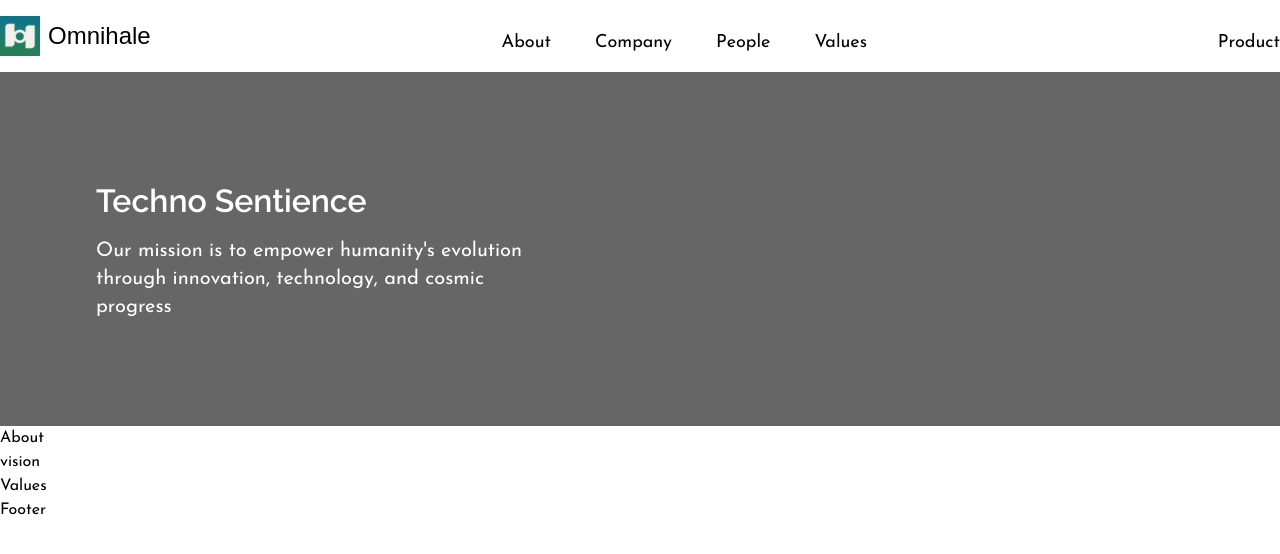
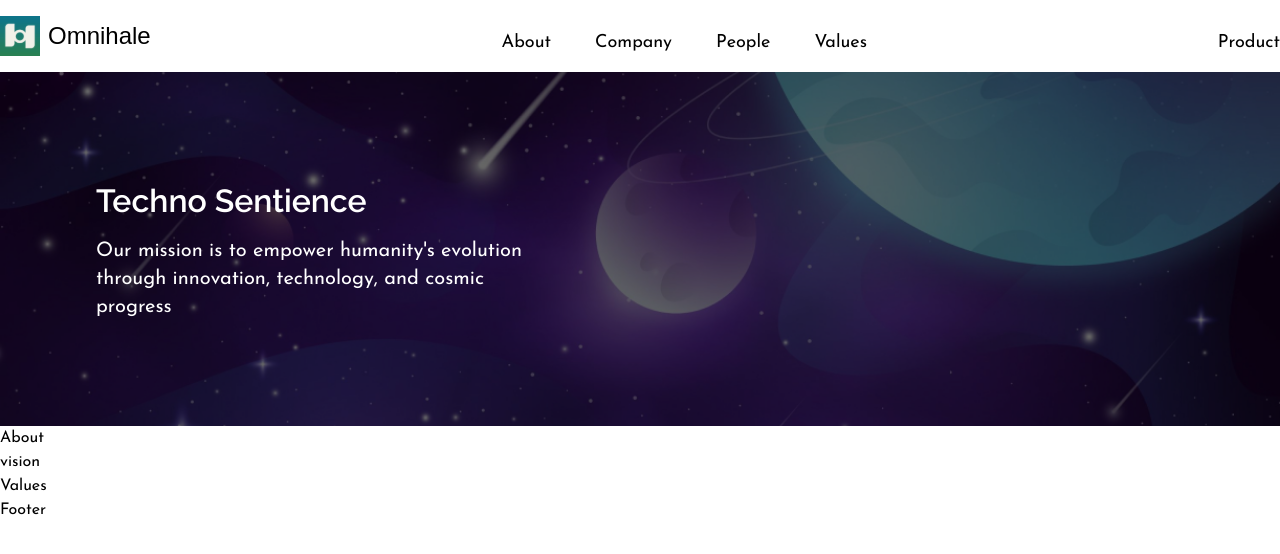
Before and after one commit to omnihale-inc/about, a Next.js app: page / in a window 1280 px wide. Shown: the top 554 px of the page. Built offline with nearby package versions, Linux system fonts and the light colour scheme; a web font is replaced by a local one.

Commit message:
feat: adding background image

```diff
--- a/tailwind.config.ts
+++ b/tailwind.config.ts
@@ -14,6 +14,10 @@ const config: Config = {
         'white-color': 'var(--white-color)',
         'read-more': 'var(--read-more)',
         'light-gray': 'var(--light-gray)'
+      },
+      backgroundImage: {
+        'hero-desk': "url('/images/homepage/hero-desk.jpg')",
+        'hero-mob': "url('/images/homepage/hero-mobile.jpg')",
       }
     },
   },
```
